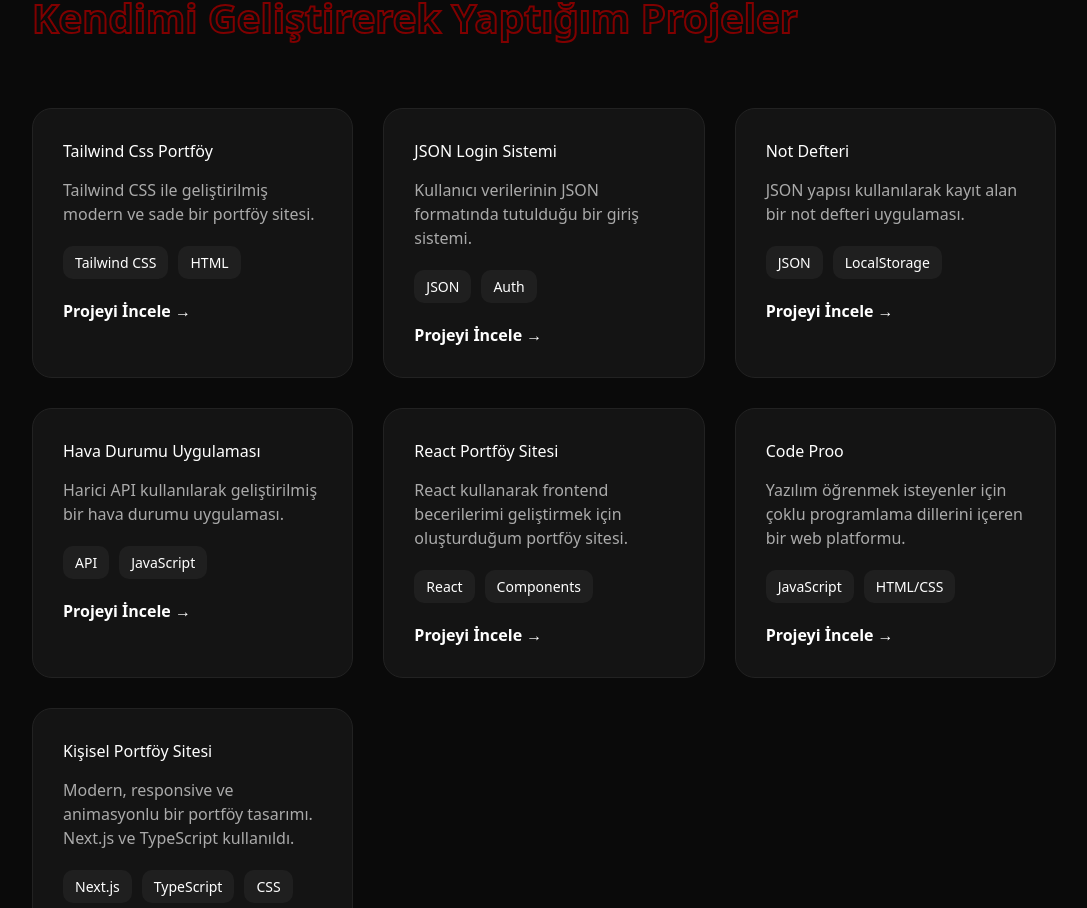
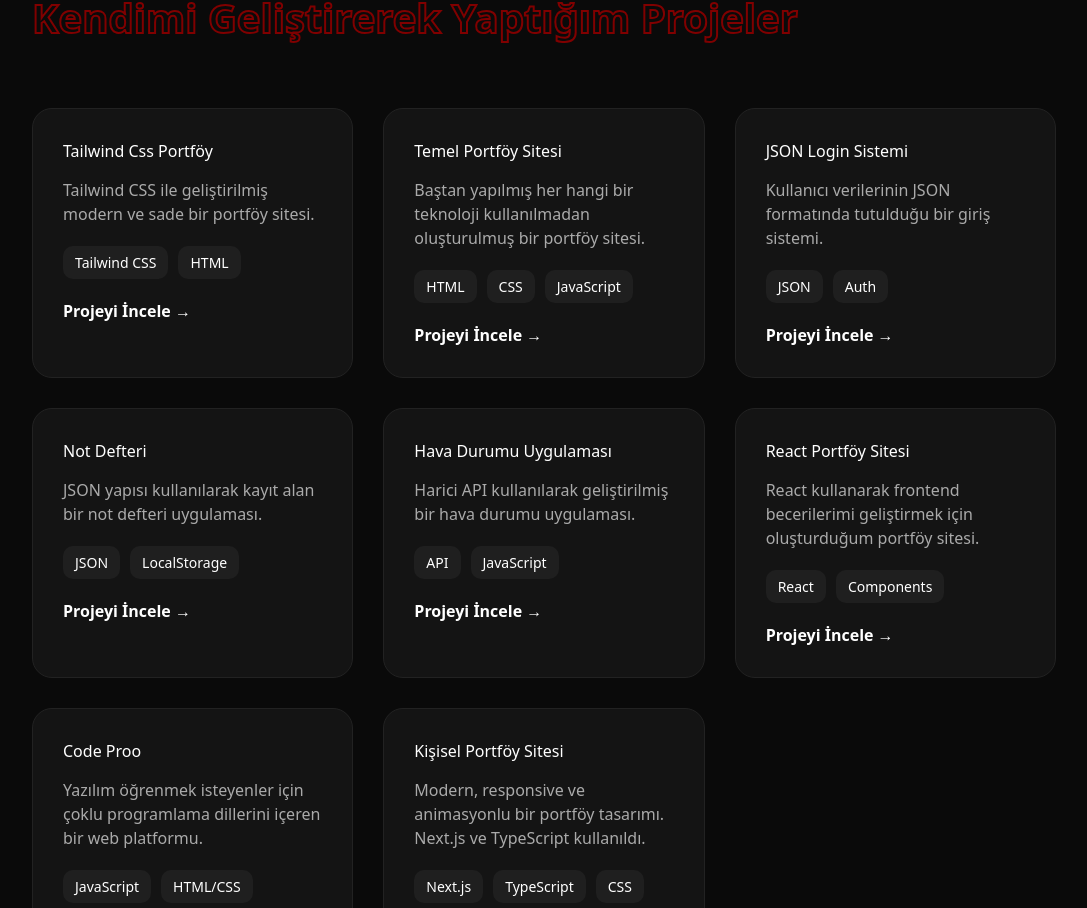
Before and after one commit to beratarif/vercel-front, a Next.js app: page / in a window 1280 px wide. Shown: the part 1712-2620 px from the top of the page, without its empty margins (96-1183 px from the left). Built offline with nearby package versions, Linux system fonts and the light colour scheme.

Commit message:
new project

```diff
--- a/app/components/Projects.tsx
+++ b/app/components/Projects.tsx
@@ -9,6 +9,14 @@ export default function Projects() {
         "Tailwind CSS ile geliştirilmiş modern ve sade bir portföy sitesi.",
       tech: ["Tailwind CSS", "HTML"],
       link: "https://beratgnl.netlify.app",
+    },
+    {
+      title: "Temel Portföy Sitesi",
+      description:
+        "Baştan yapılmış her hangi bir teknoloji kullanılmadan oluşturulmuş bir portföy sitesi.",
+      tech: ["HTML", "CSS", "JavaScript"],
+      link: "https://beratarifgnl.netlify.app",
+
     },
     {
       title: "JSON Login Sistemi",
```
